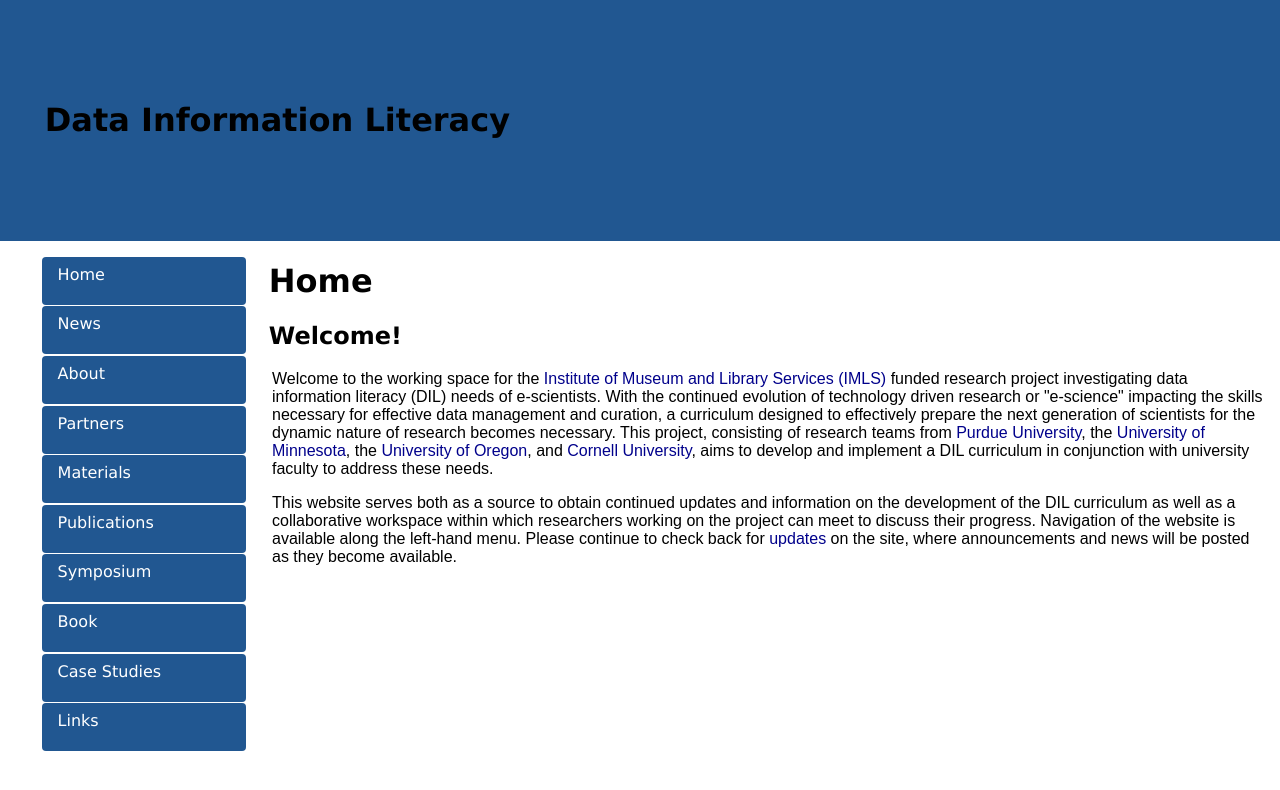
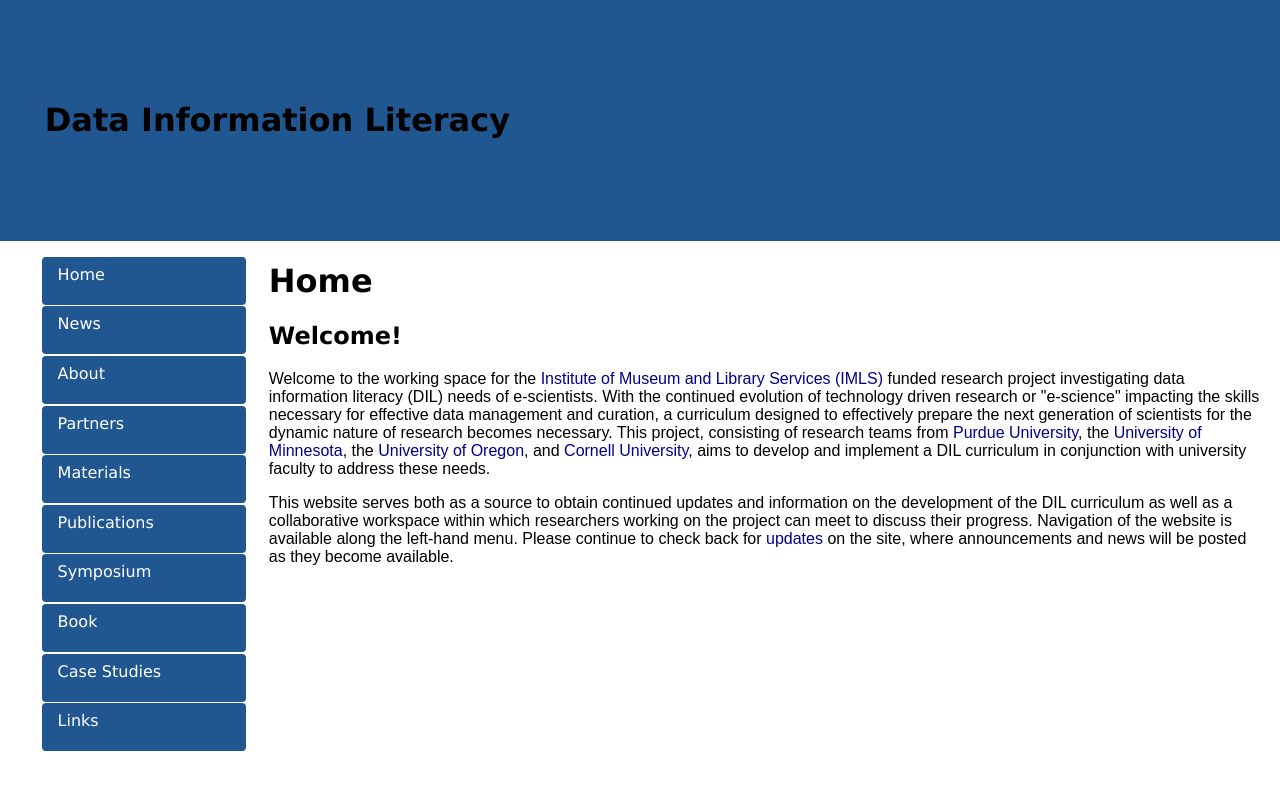
Before and after one commit to datainfolit/datainfolit, a Jekyll site: the page built from index.html, in a window 1280 px wide. Shown: the top 790 px of the page. Built offline with Jekyll 4.4.1, drawn with Linux system fonts in a browser that asks for light colours.

Commit message:
Update main.css

```diff
--- a/css/main.css
+++ b/css/main.css
@@ -61,8 +61,12 @@ nav a:hover {
     font-family: Arial, "DejaVu Sans", "Liberation Sans", Freesans, sans-serif;
 }
 p {
-    padding-left: 1em;
-    padding-right: 1em;
+    padding-left: 1vw;
+    padding-right: 1vw;
+}
+.posts {
+    padding-left: 1vw;
+    padding-right: 1vw;
 }
 .post {
     width:80%;
```
